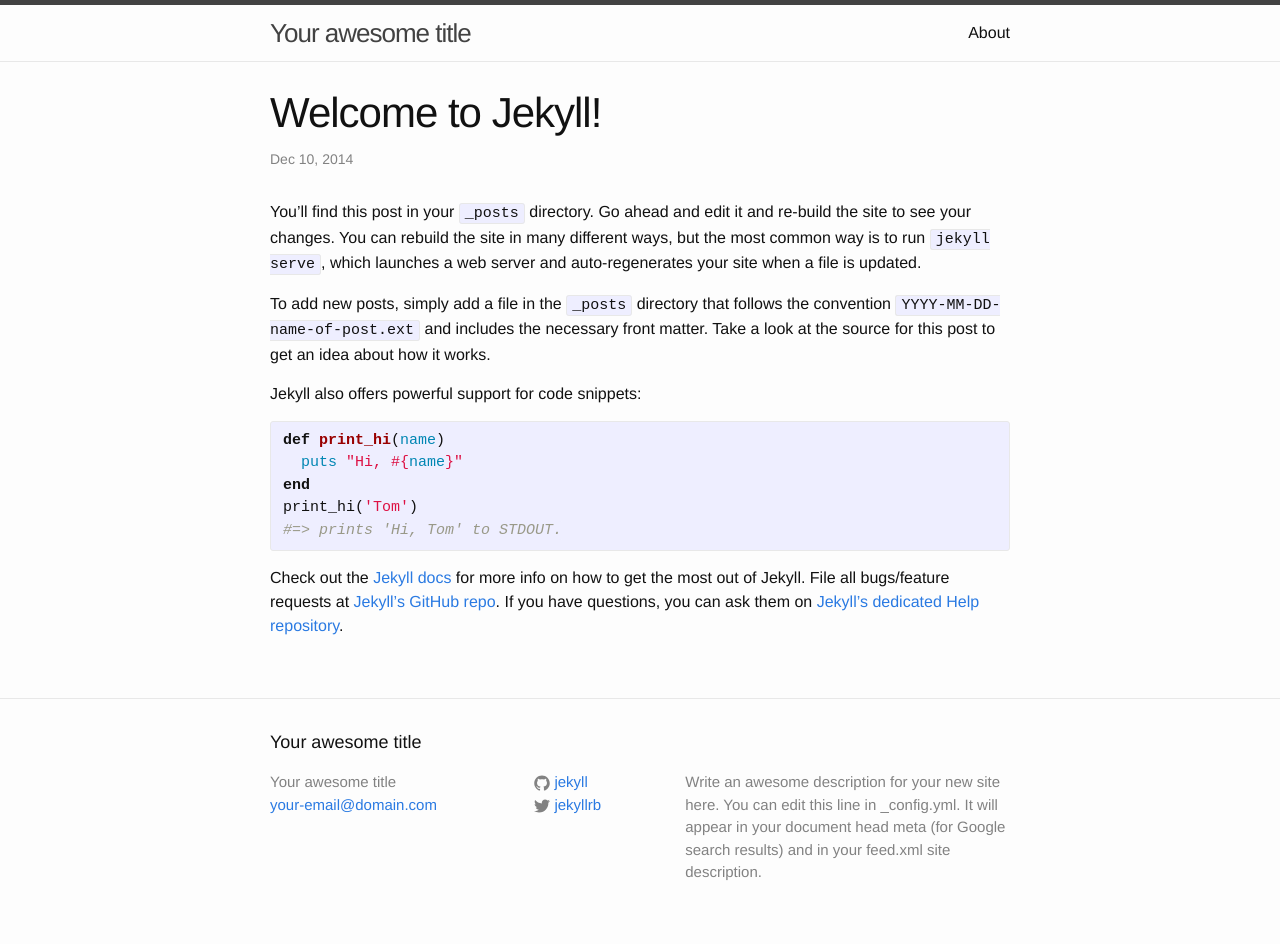
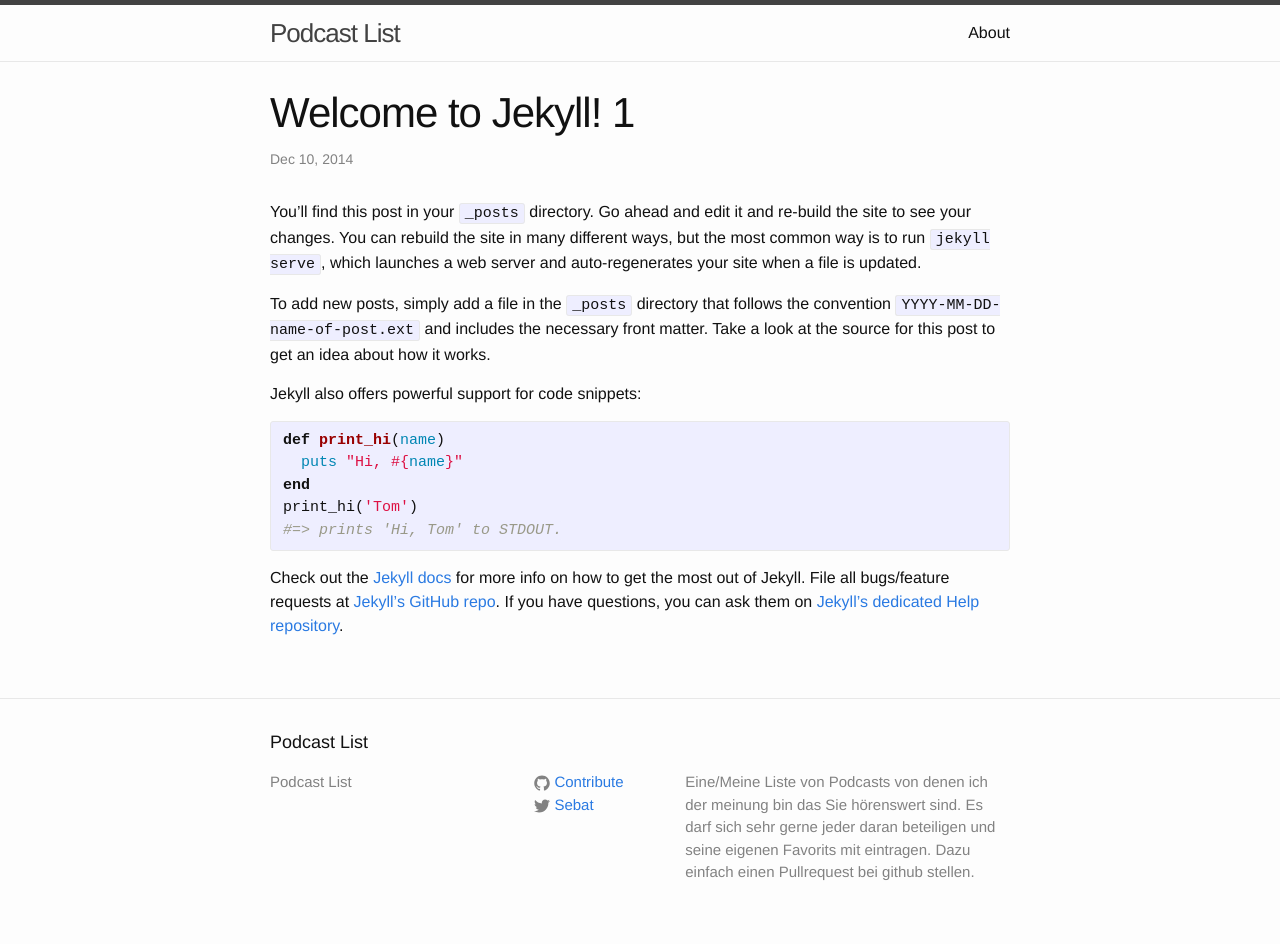
Before and after one commit to sethiele/podlist, a Jekyll site: the page built from _posts/2014-12-10-welcome-to-jekyll.markdown, in a window 1280 px wide. Built offline with Jekyll 4.4.1, drawn with Linux system fonts in a browser that asks for light colours.

Commit message:
github anpassungen

```diff
--- a/_config.yml
+++ b/_config.yml
@@ -1,14 +1,14 @@
 # Site settings
-title: Your awesome title
-email: your-email@domain.com
+title: Podcast List
 description: > # this means to ignore newlines until "baseurl:"
-  Write an awesome description for your new site here. You can edit this
-  line in _config.yml. It will appear in your document head meta (for
-  Google search results) and in your feed.xml site description.
-baseurl: "" # the subpath of your site, e.g. /blog/
+  Eine/Meine Liste von Podcasts von denen ich der meinung bin das Sie hörenswert sind.
+  Es darf sich sehr gerne jeder daran beteiligen und seine eigenen Favorits mit eintragen.
+  Dazu einfach einen Pullrequest bei github stellen.
+baseurl: "/podlist" # the subpath of your site, e.g. /blog/
 url: "http://yourdomain.com" # the base hostname & protocol for your site
-twitter_username: jekyllrb
-github_username:  jekyll
+twitter_username: Sebat
+github_path: https://github.com/sethiele/podlist
 
 # Build settings
 markdown: kramdown
+timezone: Europe/Berlin
--- a/_includes/footer.html
+++ b/_includes/footer.html
@@ -14,16 +14,16 @@
 
       <div class="footer-col  footer-col-2">
         <ul class="social-media-list">
-          {% if site.github_username %}
+          {% if site.github_path %}
           <li>
-            <a href="https://github.com/{{ site.github_username }}">
+            <a href="{{ site.github_path }}" target="_blank">
               <span class="icon  icon--github">
                 <svg viewBox="0 0 16 16">
                   <path fill="#828282" d="M7.999,0.431c-4.285,0-7.76,3.474-7.76,7.761 c0,3.428,2.223,6.337,5.307,7.363c0.388,0.071,0.53-0.168,0.53-0.374c0-0.184-0.007-0.672-0.01-1.32 c-2.159,0.469-2.614-1.04-2.614-1.04c-0.353-0.896-0.862-1.135-0.862-1.135c-0.705-0.481,0.053-0.472,0.053-0.472 c0.779,0.055,1.189,0.8,1.189,0.8c0.692,1.186,1.816,0.843,2.258,0.645c0.071-0.502,0.271-0.843,0.493-1.037 C4.86,11.425,3.049,10.76,3.049,7.786c0-0.847,0.302-1.54,0.799-2.082C3.768,5.507,3.501,4.718,3.924,3.65 c0,0,0.652-0.209,2.134,0.796C6.677,4.273,7.34,4.187,8,4.184c0.659,0.003,1.323,0.089,1.943,0.261 c1.482-1.004,2.132-0.796,2.132-0.796c0.423,1.068,0.157,1.857,0.077,2.054c0.497,0.542,0.798,1.235,0.798,2.082 c0,2.981-1.814,3.637-3.543,3.829c0.279,0.24,0.527,0.713,0.527,1.437c0,1.037-0.01,1.874-0.01,2.129 c0,0.208,0.14,0.449,0.534,0.373c3.081-1.028,5.302-3.935,5.302-7.362C15.76,3.906,12.285,0.431,7.999,0.431z"/>
                 </svg>
               </span>
 
-              <span class="username">{{ site.github_username }}</span>
+              <span class="username">Contribute</span>
             </a>
           </li>
           {% endif %}
--- a/_posts/2014-12-10-welcome-to-jekyll.markdown
+++ b/_posts/2014-12-10-welcome-to-jekyll.markdown
@@ -1,6 +1,6 @@
 ---
 layout: post
-title:  "Welcome to Jekyll!"
+title:  "Welcome to Jekyll! 1"
 date:   2014-12-10 08:34:11
 categories: jekyll update
 ---
```
